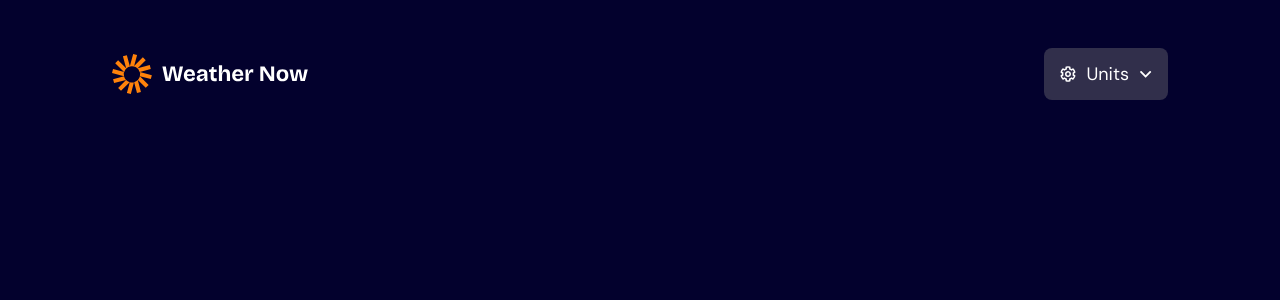
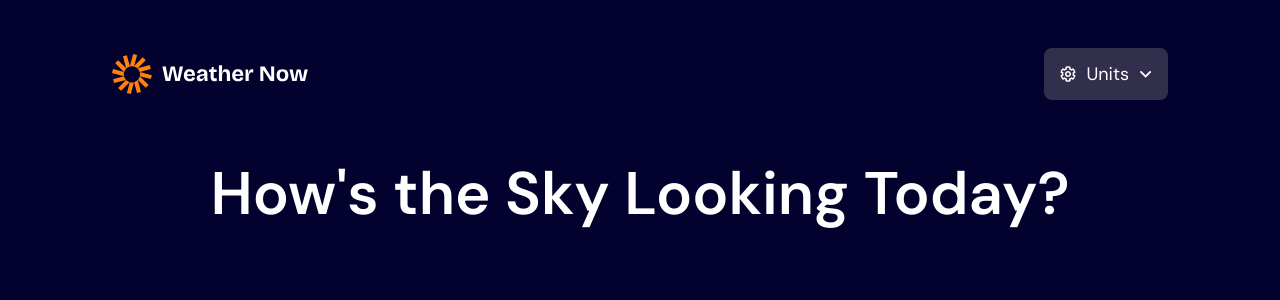
Before and after one commit to AsimBinNasir/Weather_App, a React (Vite) app: page / in a window 1280 px wide. Shown: the top 300 px of the page. Built offline with nearby package versions, Linux system fonts and the light colour scheme.

Commit message:
Add Header component to App and update layout styles

```diff
--- a/src/App.jsx
+++ b/src/App.jsx
@@ -1,9 +1,11 @@
 import React from 'react'
 import Navbar from './components/Navbar'
+import Header from './components/Header'
 const App = () => {
   return (
-    <div className='w-screen h-screen bg-neutral-900 px-4 pt-4 pb-12 sm:px-6 sm:pt-6 sm:pb-20 md:px-28 md:pt-12'>
+    <div className='w-screen h-screen bg-neutral-900 px-4 pt-4 pb-12 sm:px-6 sm:pt-6 sm:pb-20 lg:px-13 lg:pt-7 xl:px-28 xl:pt-12'>
       <Navbar />
+      <Header />
     </div>
   )
 }
--- /dev/null
+++ b/src/components/Header.jsx
@@ -0,0 +1,11 @@
+import React from 'react'
+
+const Header = () => {
+  return (
+    <div className='py-16 flex items-center justify-center'>
+        <h2 className='font-dmsans text-neutral-0 text-6xl font-semibold'>How's the Sky Looking Today?</h2>
+    </div>
+  )
+}
+
+export default Header
```
